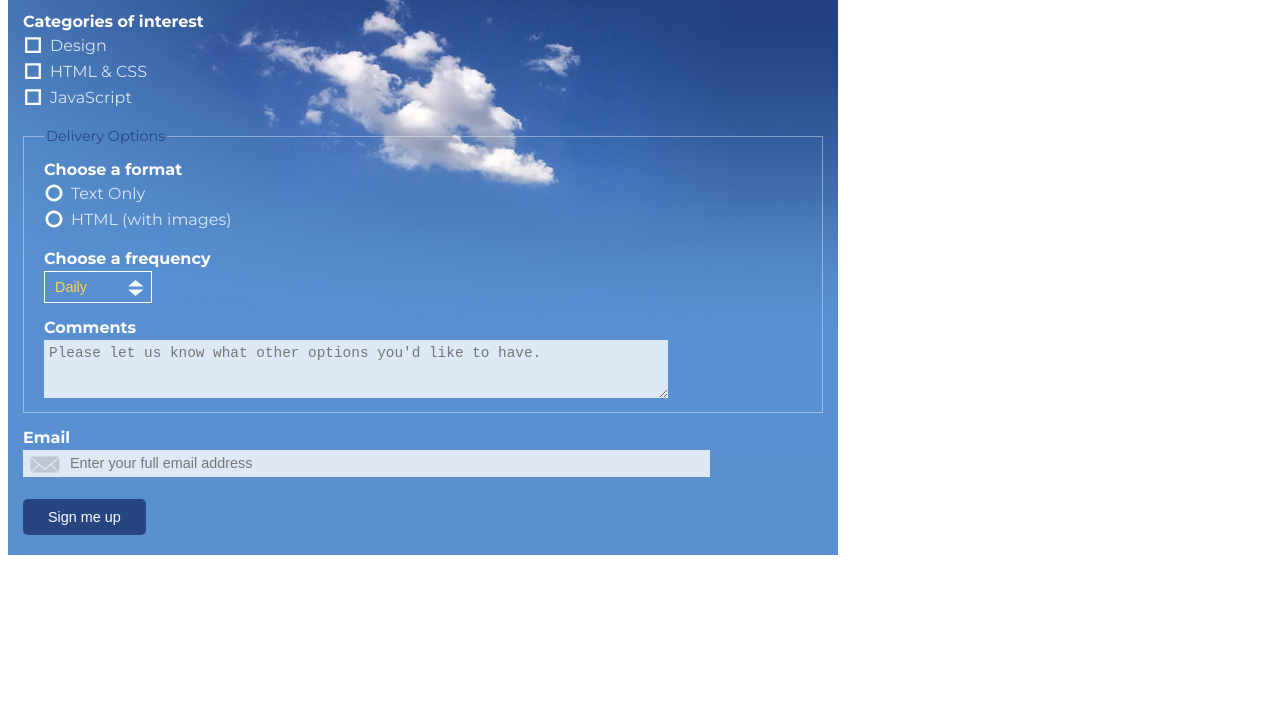
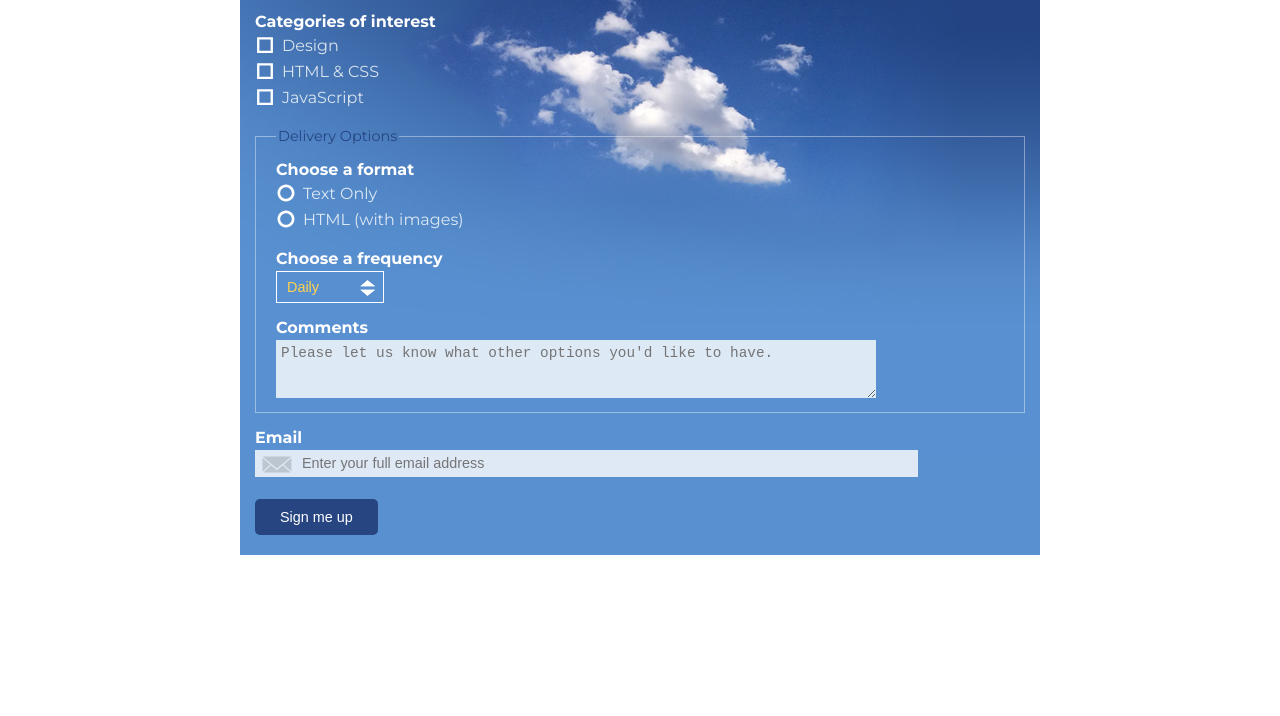
Before and after one commit to nerdyrasa/styling-form-elements, a plain HTML site: page index.html in a window 1280 px wide. Shown: the part 84-800 px from the top of the page. Drawn offline with Linux system fonts and the light colour scheme.

Commit message:
Center the form.

```diff
--- a/css/form.css
+++ b/css/form.css
@@ -5,6 +5,11 @@ body {
     font-size: 16px;
     font-family: 'Montserrat', sans-serif;
     background-color: #fff;
+}
+
+div#page-wrap {
+    width: 800px;
+    margin: 0 auto;
 }
 
 form#signup {
--- a/index.html
+++ b/index.html
@@ -7,10 +7,11 @@
     <link rel="stylesheet" type="text/css" href="css/form.css">
 </head>
 <body>
-
+    <div id="page-wrap">
         <form id="signup" method="post" action="#">
 
             <h2>Sign up</h2>
+
             <h3>Our content, delivered on your terms.</h3>
 
             <h4>Categories of interest</h4>
@@ -39,7 +40,8 @@
                 <br>
 
                 <h4>Comments</h4>
-				<textarea name="requests" rows="3" placeholder="Please let us know what other options you'd like to have."></textarea>
+                <textarea name="requests" rows="3"
+                          placeholder="Please let us know what other options you'd like to have."></textarea>
 
             </fieldset>
 
@@ -51,6 +53,7 @@
 
         </form>
 
+    </div>
+</body>
 
-	</body>
 </html>
```
Lines whose indentation alone changed are shown as unchanged.
